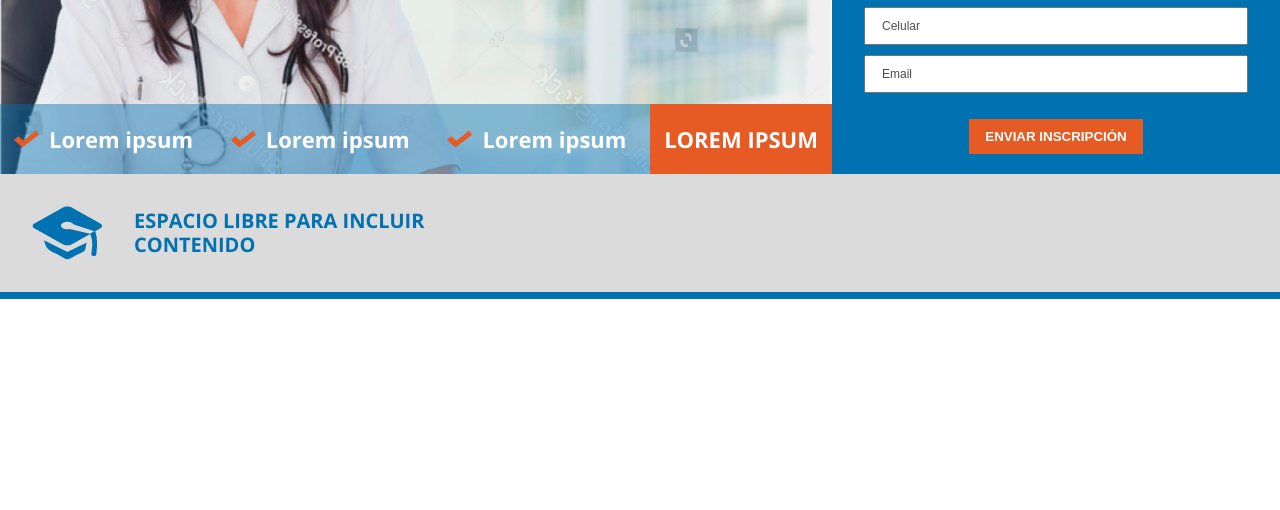
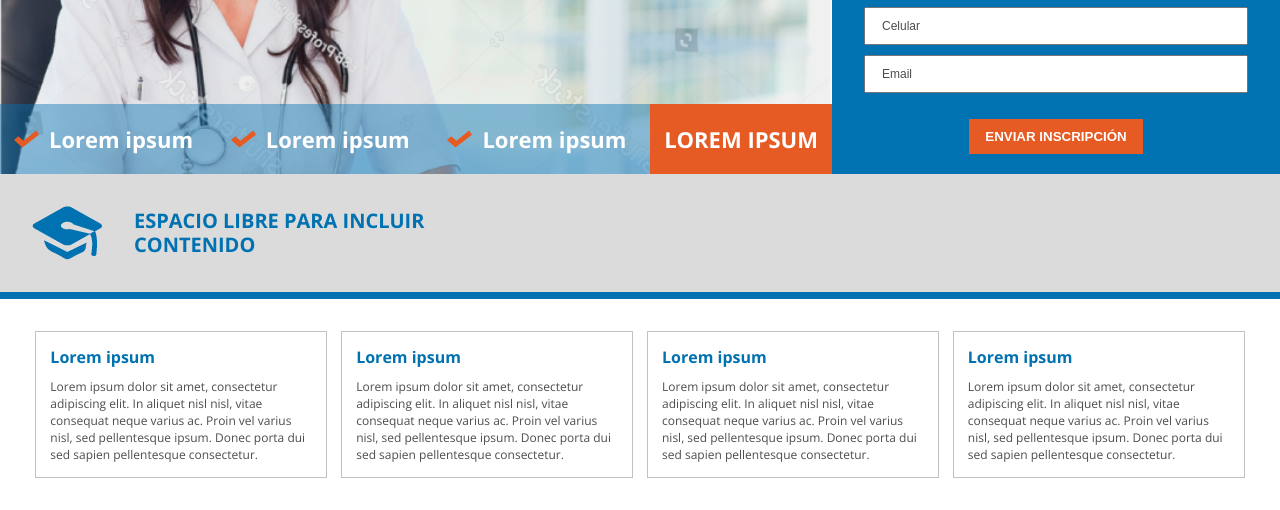
Before and after one commit to Mono-Gato/technicalTest_layoutArtist-webDeveloper, a plain HTML site: page index.html in a window 1280 px wide. Shown: the part 395-905 px from the top of the page. Before the commit the page ends 800 px from the top, so only its background shows below. Drawn offline with nearby package versions, Linux system fonts and the light colour scheme.

Commit message:
Specs section

```diff
--- a/css/main.css
+++ b/css/main.css
@@ -204,3 +204,23 @@ body{
     max-width: 300px;
     line-height: 1.2;
 }
+.specs{
+    padding: var(--spacing--xl);
+    display: grid;
+    grid-template-columns: repeat(auto-fill, 24%);
+    gap:var(--spacing--sm);
+    place-content: center;
+}
+.specs__card{
+    border: 1.33px solid #C1C1C1;
+    padding: var(--spacing--sm);
+}
+.specs__card h4{
+    font-weight: 700;
+    color: var(--primary);
+    font-size: var(--font-sm);
+    margin-bottom: var(--spacing--xs);
+}
+.specs__card p{
+    font-size: var(--font-xs);
+}
--- a/index.html
+++ b/index.html
@@ -97,6 +97,33 @@
                 </h3>
 
             </section>
+            <section class="specs">
+                <div class="specs__card">
+                    <h4>Lorem ipsum</h4>
+                    <p>
+                        Lorem ipsum dolor sit amet, consectetur adipiscing elit. In aliquet nisl nisl, vitae consequat neque varius ac. Proin vel varius nisl, sed pellentesque ipsum. Donec porta dui sed sapien pellentesque consectetur.
+                    </p>
+                </div>
+                <div class="specs__card">
+                    <h4>Lorem ipsum</h4>
+                    <p>
+                        Lorem ipsum dolor sit amet, consectetur adipiscing elit. In aliquet nisl nisl, vitae consequat neque varius ac. Proin vel varius nisl, sed pellentesque ipsum. Donec porta dui sed sapien pellentesque consectetur.
+                    </p>
+                </div>
+                <div class="specs__card">
+                    <h4>Lorem ipsum</h4>
+                    <p>
+                        Lorem ipsum dolor sit amet, consectetur adipiscing elit. In aliquet nisl nisl, vitae consequat neque varius ac. Proin vel varius nisl, sed pellentesque ipsum. Donec porta dui sed sapien pellentesque consectetur.
+                    </p>
+                </div>
+                <div class="specs__card">
+                    <h4>Lorem ipsum</h4>
+                    <p>
+                        Lorem ipsum dolor sit amet, consectetur adipiscing elit. In aliquet nisl nisl, vitae consequat neque varius ac. Proin vel varius nisl, sed pellentesque ipsum. Donec porta dui sed sapien pellentesque consectetur.
+                    </p>
+                </div>
+
+            </section>
         </main>
     </body>
 </html>
```
